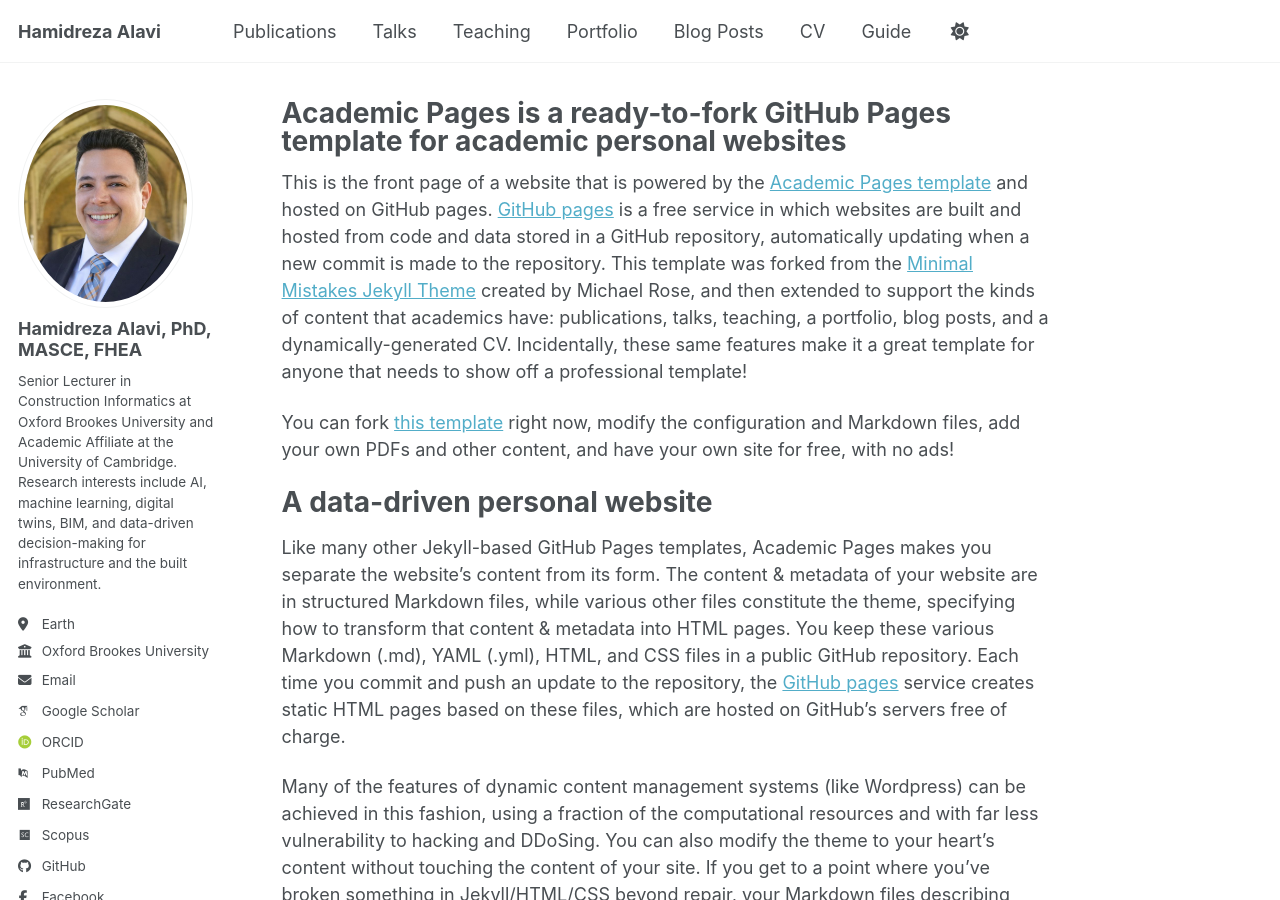
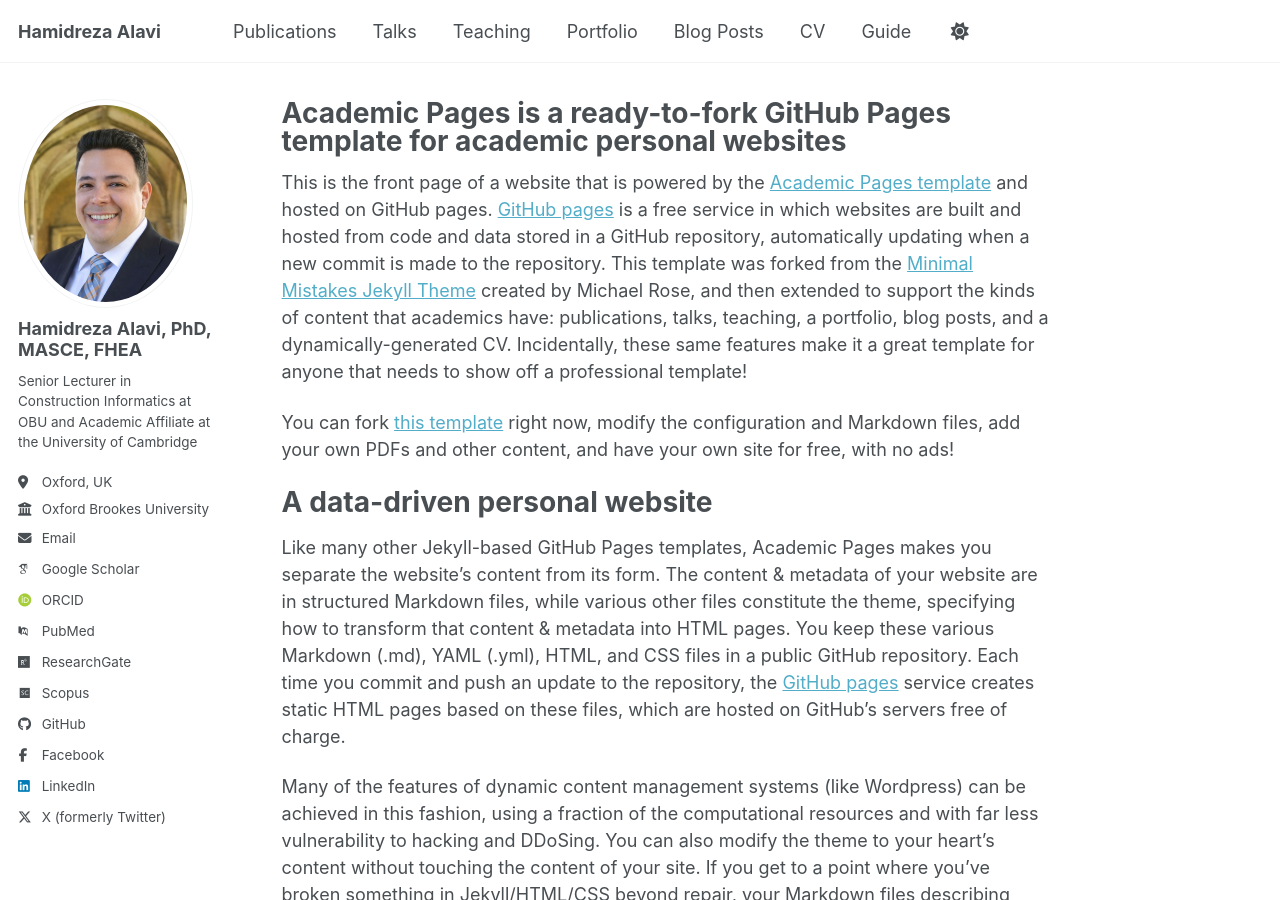
Before and after one commit to Hr-Alavi/Hr-Alavi.github.io, a Jekyll site: the page built from _pages/about.md, in a window 1280 px wide and 900 px high. Built offline with Jekyll 4.4.1, drawn with Linux system fonts in a browser that asks for light colours; some web fonts are replaced; a script bundle is joined from its source files by our own code; library files that are not in the unit come from our copies.

Commit message:
Update _config.yml

```diff
--- a/_config.yml
+++ b/_config.yml
@@ -30,9 +30,10 @@
   avatar           : "profile.png"
   name             : "Hamidreza Alavi, PhD, MASCE, FHEA"
   pronouns         : # example: "she/her"
-  bio              : "Senior Lecturer in Construction Informatics at Oxford Brookes University and Academic Affiliate at the University of Cambridge. Research interests include AI, machine learning, digital twins, BIM, and data-driven decision-making for infrastructure and the built environment."
-  location         : "Earth"
-  employer         : "Oxford Brookes University"
+  bio              : "Senior Lecturer in Construction Informatics at OBU and Academic Affiliate at the University of Cambridge"
+  location         : "Oxford, UK"
+  employer         : "Oxford Brookes University
+  University of Camridge"
   uri              : # URL
   email            : "h.alavi@brookes.ac.uk"
 
```
